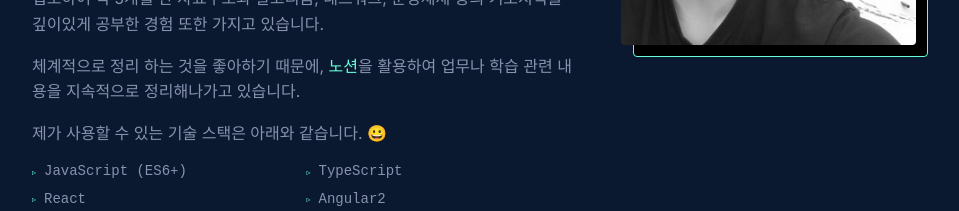
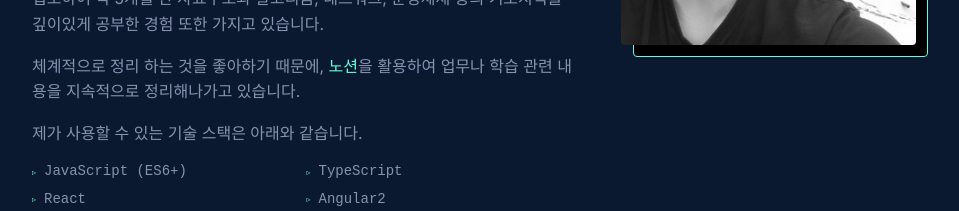
Before and after one commit to heondeam/shlee-resume, a Next.js app: page / in a window 1280 px wide. Shown: the part 1300-1511 px from the top of the page, without its empty margins (158-1117 px from the left). Built offline with nearby package versions, Linux system fonts and the light colour scheme; a web font is replaced by a local one.

Commit message:
fix: remove emoji

```diff
--- a/components/sections/about-me.tsx
+++ b/components/sections/about-me.tsx
@@ -42,7 +42,7 @@ const TEXTS = [
     </Link>
     을 활용하여 업무나 학습 관련 내용을 지속적으로 정리해나가고 있습니다.
   </>,
-  <>제가 사용할 수 있는 기술 스택은 아래와 같습니다. 😀</>
+  <>제가 사용할 수 있는 기술 스택은 아래와 같습니다.</>
 ]
 
 const SKILLS = [
```
